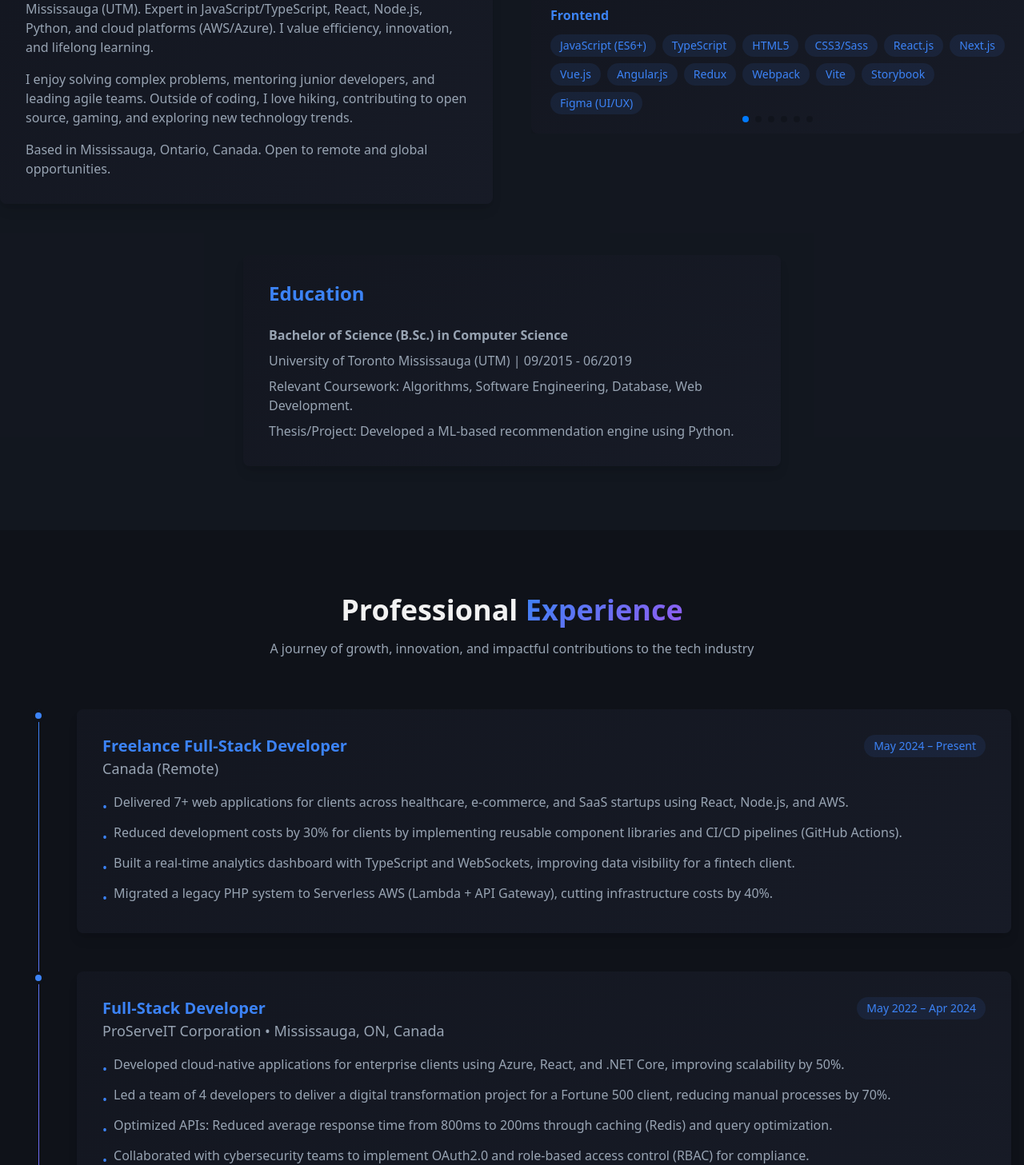
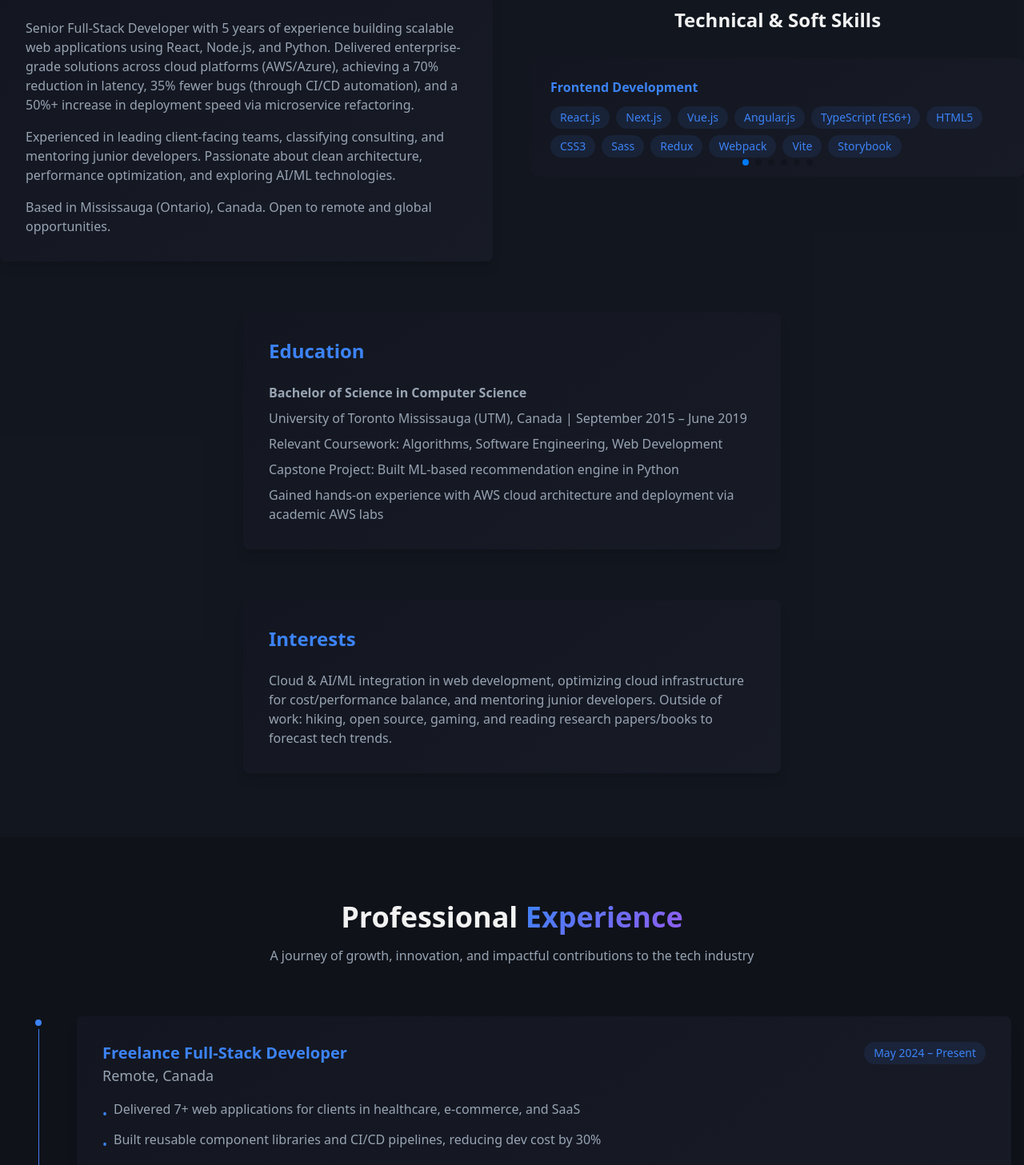
Before and after one commit to NovaNoodle7/Gary_project, a React (Vite) app: page / in a window 1280 px wide. Shown: the part 1233-2690 px from the top of the page at 80% size. Built offline with nearby package versions, Linux system fonts and the light colour scheme; no server answers.

Commit message:
update content

```diff
--- a/src/components/about-section.tsx
+++ b/src/components/about-section.tsx
@@ -7,11 +7,11 @@ import 'swiper/css/pagination';
 
 export function AboutSection() {
   const skills = [
-    { category: "Frontend", items: ["JavaScript (ES6+)", "TypeScript", "HTML5", "CSS3/Sass", "React.js", "Next.js", "Vue.js", "Angular.js", "Redux", "Webpack", "Vite", "Storybook", "Figma (UI/UX)"] },
-    { category: "Backend", items: ["Node.js", "Python (Django/Flask)", "C# (.NET Core)", "Express.js", "NestJS", "GraphQL", "WebSocket"] },
-    { category: "Databases", items: ["PostgreSQL", "MongoDB", "Firebase", "Redis (caching)"] },
-    { category: "Cloud & DevOps", items: ["AWS (Lambda, EC2, S3, RDS)", "Azure", "Google Cloud", "Docker", "Kubernetes", "Terraform", "CI/CD (GitHub Actions, Jenkins, Azure Pipelines)"] },
-    { category: "Soft Skills", items: ["Client Communication", "Team Leadership", "Time Management", "Adaptability"] },
+    { category: "Frontend Development", items: ["React.js", "Next.js", "Vue.js", "Angular.js", "TypeScript (ES6+)", "HTML5", "CSS3", "Sass", "Redux", "Webpack", "Vite", "Storybook"] },
+    { category: "Backend Development", items: ["Node.js (Django, Flask)", ".NET Core (C#)", "Express.js", "REST", "GraphQL", "WebSockets"] },
+    { category: "Cloud & DevOps", items: ["AWS (Lambda, EC2, S3, RDS)", "Azure", "Google Cloud", "Docker", "Kubernetes", "Terraform", "GitHub Actions", "Jenkins", "Azure Pipelines"] },
+    { category: "Databases", items: ["PostgreSQL", "MongoDB", "Firebase", "Redis"] },
+    { category: "Soft Skills", items: ["Client Communication", "Team Leadership", "Technical Mentorship", "Agile Delivery", "Time Management", "Rapid Stack Switch"] },
     { category: "Languages", items: ["Cantonese (Native)", "English (Professional)"] },
   ]
 
@@ -22,7 +22,7 @@ export function AboutSection() {
           About <span className="bg-hero-gradient bg-clip-text text-transparent">Me</span>
         </h2>
         <p className="text-muted-foreground max-w-2xl mx-auto">
-          Passionate about building scalable web applications and driving business growth through technology. I love the intersection of clean front-end design and high-performance back-end systems. Currently interested in AI/ML, open source, and lifelong learning.
+          Senior Full-Stack Developer with 5 years of experience building scalable web applications using React, Node.js, and Python. Delivered enterprise-grade solutions across cloud platforms (AWS/Azure), achieving a 70% reduction in latency, 35% fewer bugs (through CI/CD automation), and a 50%+ increase in deployment speed via microservice refactoring. Experienced in leading client-facing teams, classifying consulting, and mentoring junior developers. Passionate about clean architecture, performance optimization, and exploring AI/ML technologies.
         </p>
       </div>
       <div className="grid lg:grid-cols-2 gap-12 items-center">
@@ -32,13 +32,13 @@ export function AboutSection() {
               <h3 className="text-2xl font-semibold mb-6 text-primary">Professional Summary</h3>
               <div className="space-y-4 text-muted-foreground">
                 <p>
-                  Senior Full-Stack Developer with 5 years of experience developing scalable web applications. Graduated from the University of Toronto Mississauga (UTM). Expert in JavaScript/TypeScript, React, Node.js, Python, and cloud platforms (AWS/Azure). I value efficiency, innovation, and lifelong learning.
+                  Senior Full-Stack Developer with 5 years of experience building scalable web applications using React, Node.js, and Python. Delivered enterprise-grade solutions across cloud platforms (AWS/Azure), achieving a 70% reduction in latency, 35% fewer bugs (through CI/CD automation), and a 50%+ increase in deployment speed via microservice refactoring.
                 </p>
                 <p>
-                  I enjoy solving complex problems, mentoring junior developers, and leading agile teams. Outside of coding, I love hiking, contributing to open source, gaming, and exploring new technology trends.
+                  Experienced in leading client-facing teams, classifying consulting, and mentoring junior developers. Passionate about clean architecture, performance optimization, and exploring AI/ML technologies.
                 </p>
                 <p>
-                  Based in Mississauga, Ontario, Canada. Open to remote and global opportunities.
+                  Based in Mississauga (Ontario), Canada. Open to remote and global opportunities.
                 </p>
               </div>
             </CardContent>
@@ -90,10 +90,22 @@ export function AboutSection() {
           <CardContent className="p-8">
             <h3 className="text-2xl font-semibold mb-6 text-primary">Education</h3>
             <div className="space-y-2 text-muted-foreground">
-              <div className="font-bold">Bachelor of Science (B.Sc.) in Computer Science</div>
-              <div>University of Toronto Mississauga (UTM) | 09/2015 - 06/2019</div>
-              <div>Relevant Coursework: Algorithms, Software Engineering, Database, Web Development.</div>
-              <div>Thesis/Project: Developed a ML-based recommendation engine using Python.</div>
+              <div className="font-bold">Bachelor of Science in Computer Science</div>
+              <div>University of Toronto Mississauga (UTM), Canada | September 2015 – June 2019</div>
+              <div>Relevant Coursework: Algorithms, Software Engineering, Web Development</div>
+              <div>Capstone Project: Built ML-based recommendation engine in Python</div>
+              <div>Gained hands-on experience with AWS cloud architecture and deployment via academic AWS labs</div>
+            </div>
+          </CardContent>
+        </Card>
+      </div>
+      {/* Interests Section */}
+      <div className="mt-16 max-w-2xl mx-auto animate-fade-in-up">
+        <Card className="bg-card-gradient border-0 shadow-lg">
+          <CardContent className="p-8">
+            <h3 className="text-2xl font-semibold mb-6 text-primary">Interests</h3>
+            <div className="space-y-2 text-muted-foreground">
+              <div>Cloud & AI/ML integration in web development, optimizing cloud infrastructure for cost/performance balance, and mentoring junior developers. Outside of work: hiking, open source, gaming, and reading research papers/books to forecast tech trends.</div>
             </div>
           </CardContent>
         </Card>
--- a/src/components/contact-section.tsx
+++ b/src/components/contact-section.tsx
@@ -55,6 +55,8 @@ export function ContactSection() {
   return (
     <section id="contact" className="py-16 px-4 max-w-2xl mx-auto">
       <h2 className="text-3xl font-bold mb-4 text-center">Contact</h2>
+      <p className="mb-2 text-center text-muted-foreground">Email: <a href="mailto:austin.rider0202@gmail.com" className="underline">austin.rider0202@gmail.com</a></p>
+      <p className="mb-6 text-center text-muted-foreground">Location: Mississauga (Ontario), Canada</p>
       <p className="mb-8 text-center text-muted-foreground">Send me a message and it will be delivered to my Discord!</p>
       <form onSubmit={handleSubmit} className="space-y-6 bg-card p-6 rounded-lg shadow">
         <div>
--- a/src/components/experience-section.tsx
+++ b/src/components/experience-section.tsx
@@ -4,26 +4,26 @@ export function ExperienceSection() {
   const experiences = [
     {
       title: "Freelance Full-Stack Developer",
-      company: "Canada (Remote)",
+      company: "Remote, Canada",
       period: "May 2024 – Present",
       achievements: [
-        "Delivered 7+ web applications for clients across healthcare, e-commerce, and SaaS startups using React, Node.js, and AWS.",
-        "Reduced development costs by 30% for clients by implementing reusable component libraries and CI/CD pipelines (GitHub Actions).",
-        "Built a real-time analytics dashboard with TypeScript and WebSockets, improving data visibility for a fintech client.",
-        "Migrated a legacy PHP system to Serverless AWS (Lambda + API Gateway), cutting infrastructure costs by 40%."
+        "Delivered 7+ web applications for clients in healthcare, e-commerce, and SaaS",
+        "Built reusable component libraries and CI/CD pipelines, reducing dev cost by 30%",
+        "Developed real-time analytics dashboards using TypeScript & WebSockets for fintech client",
+        "Migrated legacy PHP system to serverless AWS (Lambda + API Gateway), cutting infrastructure costs by 40%"
       ],
       color: "from-blue-500 to-purple-600"
     },
     {
       title: "Full-Stack Developer",
       company: "ProServeIT Corporation",
-      location: "Mississauga, ON, Canada",
+      location: "Mississauga, Canada",
       period: "May 2022 – Apr 2024",
       achievements: [
-        "Developed cloud-native applications for enterprise clients using Azure, React, and .NET Core, improving scalability by 50%.",
-        "Led a team of 4 developers to deliver a digital transformation project for a Fortune 500 client, reducing manual processes by 70%.",
-        "Optimized APIs: Reduced average response time from 800ms to 200ms through caching (Redis) and query optimization.",
-        "Collaborated with cybersecurity teams to implement OAuth2.0 and role-based access control (RBAC) for compliance."
+        "Reduced API latency by 70% (800ms → 200ms) via Redis/caching and optimization",
+        "Led a team of 4 developers to deliver Fortune 500 digital transformation project",
+        "Implemented OAuth 2.0 + RBAC to enhance app-wide data security/compliance",
+        "Guided digital transformation and optimization"
       ],
       color: "from-purple-500 to-pink-600"
     },
@@ -31,12 +31,12 @@ export function ExperienceSection() {
       title: "Junior Full-Stack Developer",
       company: "CompuVision",
       location: "Canada",
-      period: "Oct 2019 – Jul 2021",
+      period: "October 2019 – April 2022",
       achievements: [
-        "Built and maintained 15+ internal tools using Vue.js, Python (Django), and Docker, saving 20+ hours/week in manual workflows.",
-        "Modernized legacy systems: Refactored a monolithic app into microservices, improving deployment speed by 60%.",
-        "Automated testing pipelines (Jenkins), reducing production bugs by 35%.",
-        "Worked directly with SMEs to translate business needs into technical specs (e.g., inventory management app)."
+        "Refactored monolithic app into microservices, speeding deployment by 60%",
+        "Automated testing with Jenkins, reducing production bugs by 35%",
+        "Built and maintained 15+ tools using Vue, Django, and Docker (reduced manual workload by 20+ hours/week)",
+        "Worked with SMEs to turn business requirements into deployable software"
       ],
       color: "from-green-500 to-blue-600"
     }
--- a/src/components/hero-section.tsx
+++ b/src/components/hero-section.tsx
@@ -21,10 +21,10 @@ export function HeroSection() {
           </span>
         </h1>
         <p className="text-xl md:text-2xl text-muted-foreground mb-4">
-          Senior Full-Stack Developer | Web Specialist — Mississauga, Ontario, Canada
+          Senior Full-Stack Developer | Web Specialist — Mississauga (Ontario), Canada
         </p>
         <p className="text-lg text-muted-foreground mb-8 max-w-2xl mx-auto">
-          Passionate full-stack developer with 5 years of experience building scalable web applications. Expert in JavaScript/TypeScript, React, Node.js, Python, and cloud platforms (AWS/Azure). I love the intersection of clean front-end design and high-performance back-end systems. Currently interested in AI/ML and open source. Let’s build something impactful together!
+          Senior Full-Stack Developer with 5 years of experience building scalable web applications using React, Node.js, and Python. Delivered enterprise-grade solutions across cloud platforms (AWS/Azure), achieving a 70% reduction in latency, 35% fewer bugs (through CI/CD automation), and a 50%+ increase in deployment speed via microservice refactoring. Experienced in leading client-facing teams, classifying consulting, and mentoring junior developers. Passionate about clean architecture, performance optimization, and exploring AI/ML technologies.
         </p>
         <div className="flex flex-col sm:flex-row gap-4 justify-center items-center animate-scale-in">
           <Button
```
Also changed, not shown: 1 other file (tests, documents, lock files or other folders).
